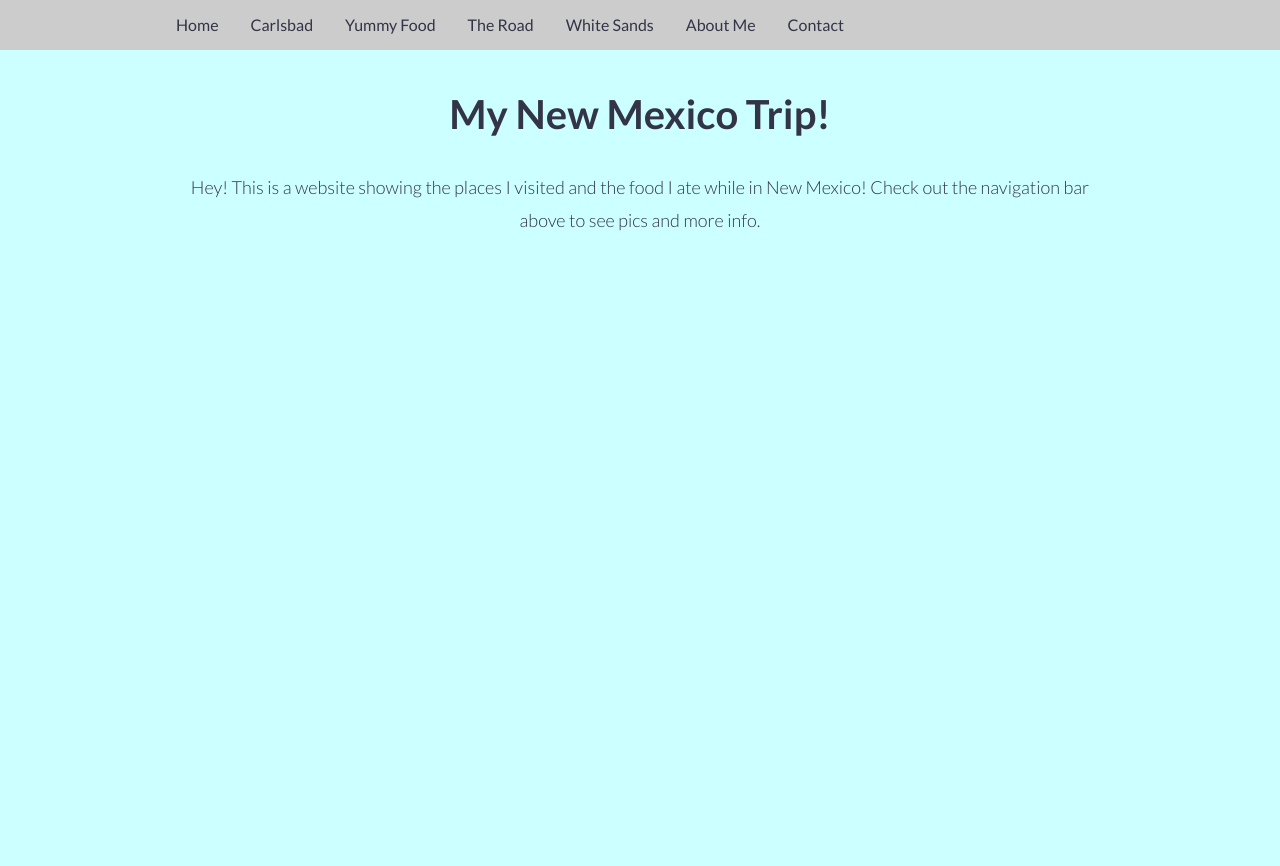
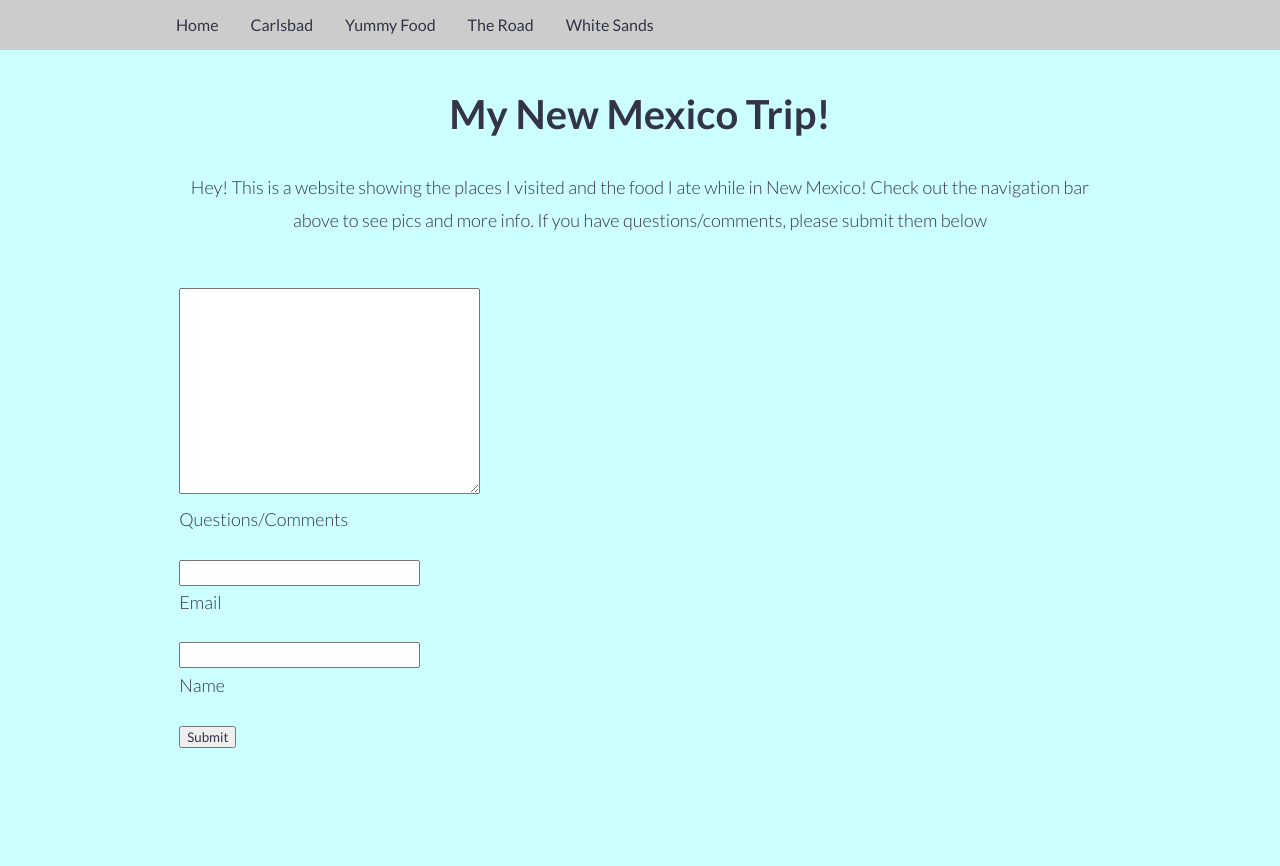
Before and after one commit to sandykaur2008/NM-Trip, a Flask app: page / in a window 1280 px wide. Run offline with Flask 2, Linux system fonts and the light colour scheme.

Commit message:
changed header

```diff
--- a/app/routes.py
+++ b/app/routes.py
@@ -3,29 +3,19 @@ from app import app
 from app.forms import ContactForm
 from app.email import send_email
 
-@app.route('/')
-@app.route('/index')
+@app.route('/', methods=['GET', 'POST'])
+@app.route('/index', methods=['GET', 'POST'])
 def index():
-    return render_template('index.html', title='Home')
-
-
-@app.route('/about')
-def about():
-    return render_template('about.html', title='About')
-
-
-@app.route('/contact', methods=['GET', 'POST'])
-def contact():
-    form = ContactForm()
-    if form.validate_on_submit():
-        send_email('NM Trip - Feedback', sender='{}'.format(form.email.data),
-        recipient='sandykaur2008@gmail.com', text_body="""
-        From: {} <{}>
-        {}
-        """.format(form.name.data, form.email.data, form.text.data))
-        flash('Thank you for your input, {}!'.format(form.name.data))
-        return redirect(url_for('index'))
-    return render_template('contact.html', title='Contact', form=form)
+  form = ContactForm()
+  if form.validate_on_submit():
+    send_email('NM Trip - Feedback', sender='{}'.format(form.email.data),
+    recipient='sandykaur2008@gmail.com', text_body="""
+    From: {} <{}>
+    {}
+    """.format(form.name.data, form.email.data, form.text.data))
+    flash('Thank you for your input, {}!'.format(form.name.data))
+    return redirect(url_for('index'))
+  return render_template('index.html', title='Home', form=form)
 
 
 @app.route('/carlsbad')
--- a/app/templates/base.html
+++ b/app/templates/base.html
@@ -23,12 +23,6 @@
           {% endif %}
           {% if title != 'White Sands' %}
           <a href="{{ url_for('whitesands') }}">White Sands</a>
-          {% endif %}
-          {% if title != 'About' %}
-          <a href="{{ url_for('about') }}">About Me</a>
-          {% endif %}
-          {% if title != 'Contact' %}
-          <a href="{{ url_for('contact') }}">Contact</a>
           {% endif %}
           <a href="javascript:void(0);" class="icon" onclick="myFunction()">
             <i class="fa fa-bars"></i>
--- a/app/templates/index.html
+++ b/app/templates/index.html
@@ -7,9 +7,39 @@
         <div class="col-12">
           <h1>My New Mexico Trip!</h1>
           <p>Hey! This is a website showing the places I visited and the food I ate
-          while in New Mexico! Check out the navigation bar above to see pics and more info.</p>
+          while in New Mexico! Check out the navigation bar above to see pics and more info.
+          If you have questions/comments, please submit them below</p>
         </div>
       </div>
-    </div>
+     <div class="row">
+        <div class="col-12 contact">
+          <form action="" method="post">
+            {{ form.hidden_tag() }}
+            <p>
+              {{ form.text(cols="40", rows="10") }}<br>
+              {{ form.text.label }}<br>
+              {% for error in form.text.errors %}
+              <span class="error">[{{ error }}]</span>
+              {% endfor %}
+            </p>
+            <p>
+              {{ form.email(size=32) }}<br>
+              {{ form.email.label }}<br>
+              {% for error in form.email.errors %}
+              <span class="error">[{{ error }}]</span>
+              {% endfor %}
+            </p>
+            <p>
+              {{ form.name(size=32) }}<br>
+              {{ form.name.label }}<br>
+              {% for error in form.name.errors %}
+              <span class="error">[{{ error }}]</span>
+              {% endfor %}
+            </p>
+            <p>{{ form.submit() }}</p>
+          </form>
+            </div>
+          </div>
+        </div>
   </main>
 {% endblock %}
--- a/config.py
+++ b/config.py
@@ -7,3 +7,5 @@ load_dotenv(os.path.join(basedir, '.env'))
 class Config(object):
     SECRET_KEY = os.environ.get('SECRET_KEY') or 'you-will-never-guess'
     SENDGRID_API_KEY = os.environ.get('SENDGRID_API_KEY')
+    SENDGRID_USERNAME = os.environ.get('SENDGRID_USERNAME')
+    SENDGRID_PASSWORD = os.environ.get('SENDGRID_PASSWORD')
```
Also changed, not shown: app/templates/about.html (deleted, +0 -15 lines).
